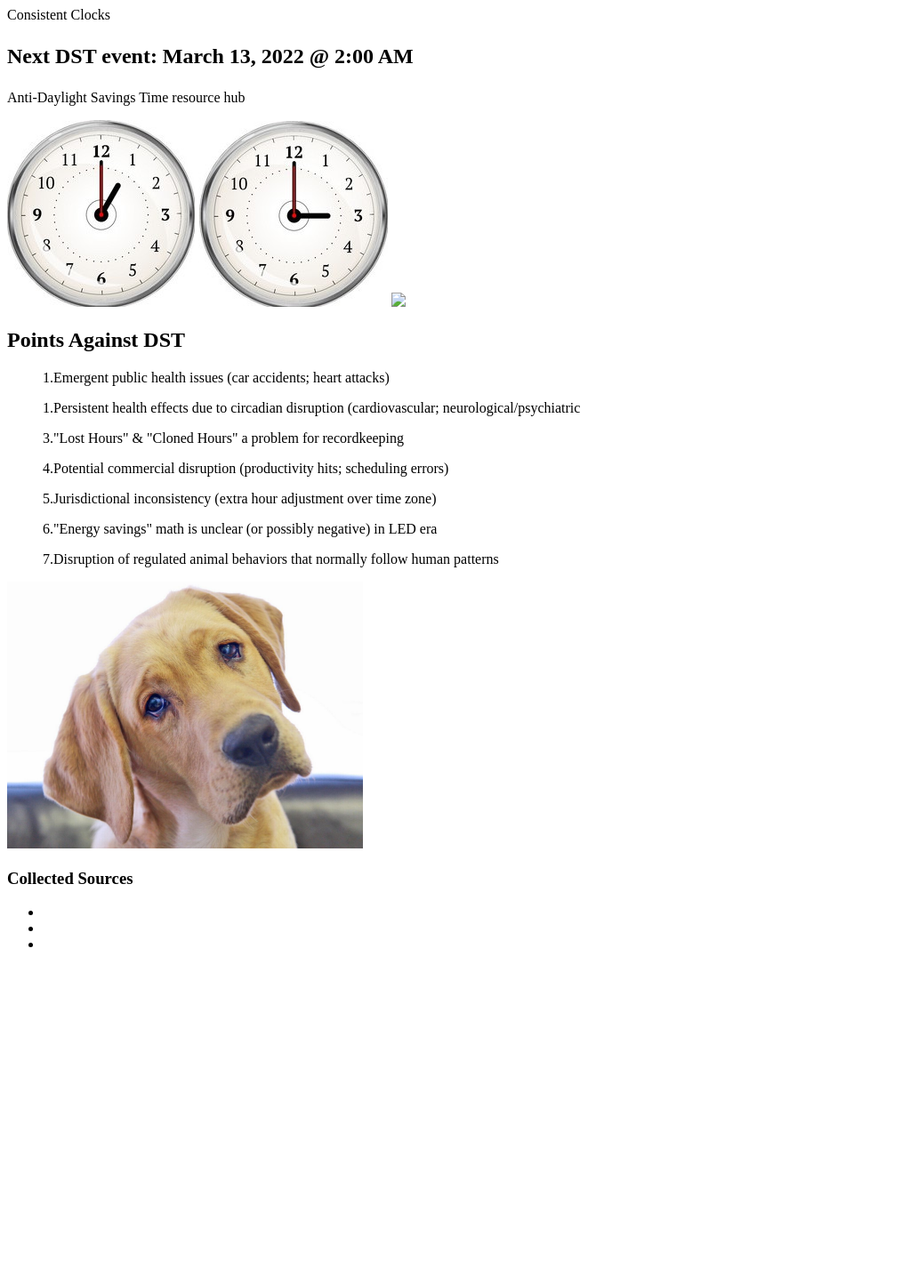
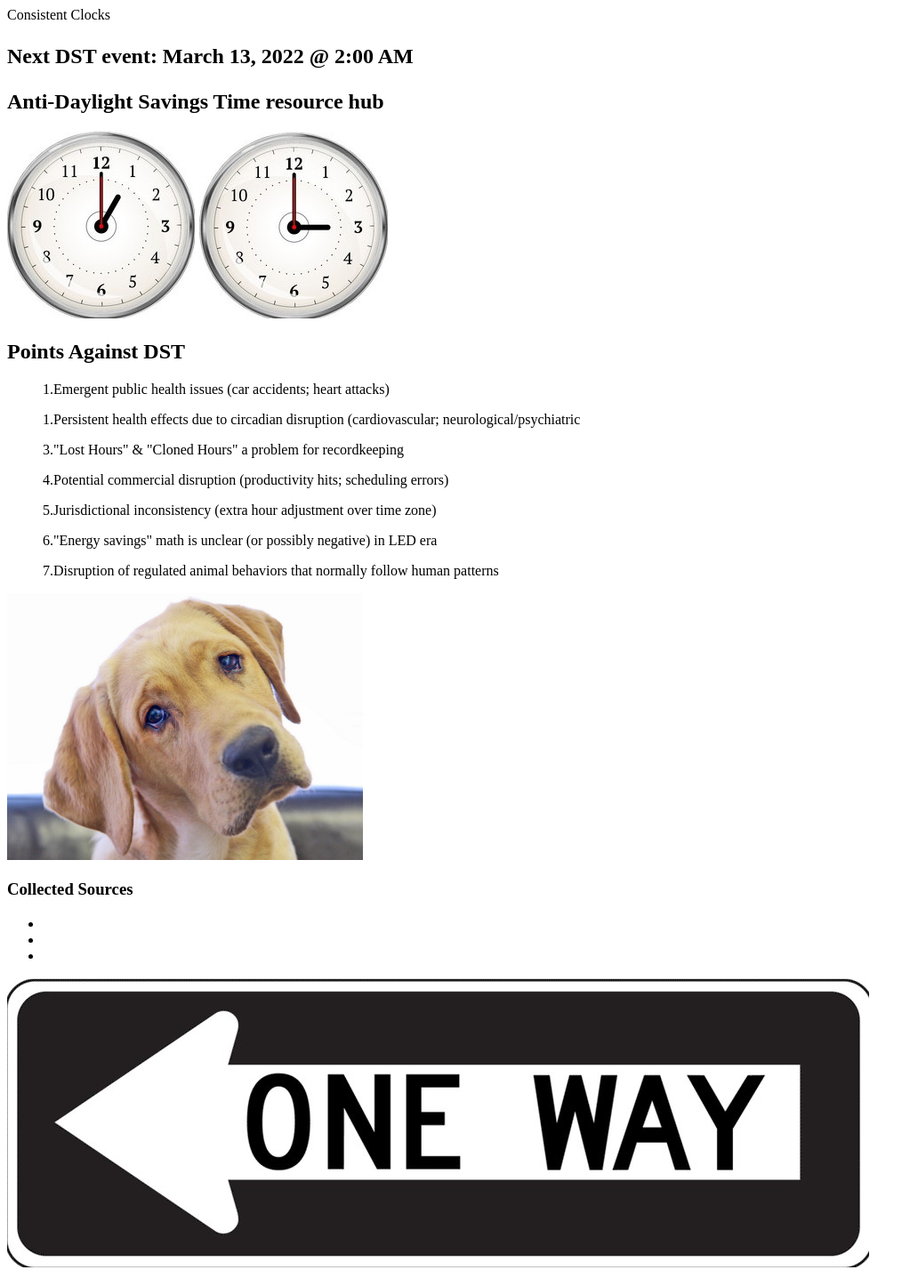
Before and after one commit to RobbMAlexander/Consistent-Clocks, a plain HTML site: page INDEX.html in a window 1280 px wide. Shown: the whole page at 89% size, without its empty margins (0-1032 px from the left). Before the commit the page ends 1087 px from the top, so only its background shows below. Drawn offline with Linux system fonts and the light colour scheme.

Commit message:
fixed img source that broke w/ cropping save; moved 1 img; resized some text

```diff
--- a/INDEX.html
+++ b/INDEX.html
@@ -6,7 +6,7 @@
     <body>
         <article>
     <header>Consistent Clocks</header>
-        <h1><p>Next DST event: March 13, 2022 @ 2:00 AM</p></h1>
+        <h2><p>Next DST event: March 13, 2022 @ 2:00 AM</p></h2>
 
         <h1></h1>
     <nav>
@@ -14,11 +14,11 @@
     </nav>
         </article>
 
-    <p>Anti-Daylight Savings Time resource hub</p>
+    <h2>Anti-Daylight Savings Time resource hub</h2>
 
     <img src="Clock01.jpg" alt="01:00">
     <img src="Clock03.jpg" alt="03:00">
-    <img src="OneWayCropped.gif">
+
     <p><h2>Points Against DST</h2>
         <ul>1.Emergent public health issues (car accidents; heart attacks)</ul>
         <Ul>1.Persistent health effects due to circadian disruption (cardiovascular; neurological/psychiatric</Ul>
@@ -40,5 +40,6 @@
         <li></li>
         <li></li>
     </ul>
+    <img src="OneWayCropped.jpg">
 </footer>
 </html>
```
